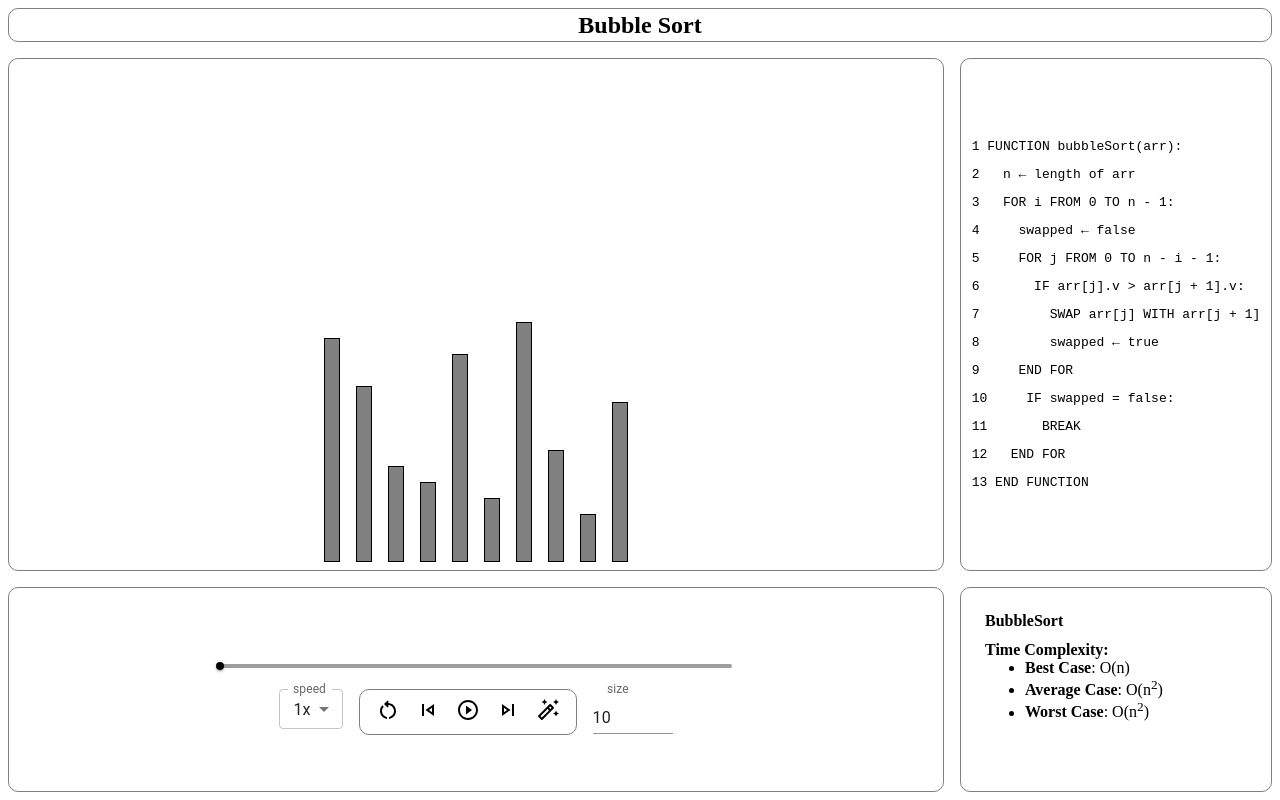
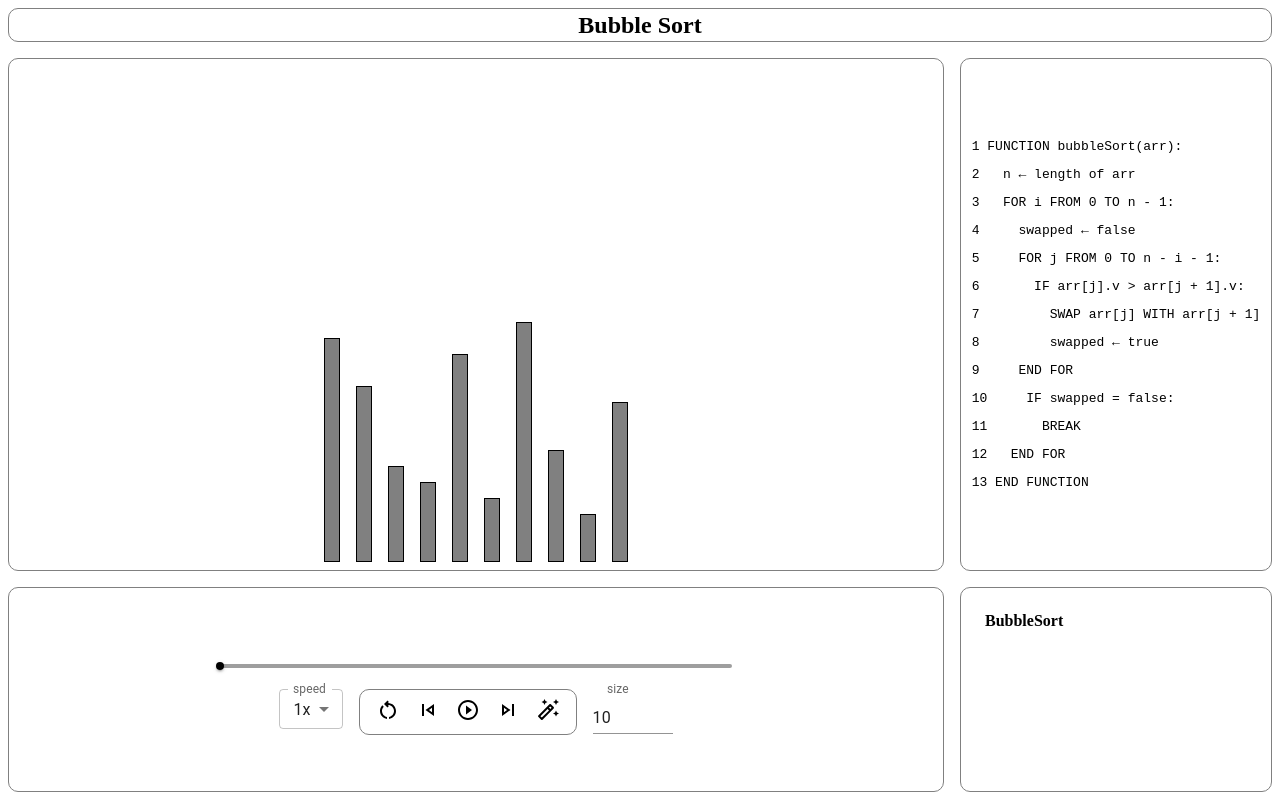
Before and after one commit to dark-wizz/algorithm-visualizer, a React (Vite) app: page / in a window 1280 px wide. Built offline with nearby package versions, Linux system fonts and the light colour scheme.

Commit message:
Issue rerender display

```diff
--- a/src/comps/About.jsx
+++ b/src/comps/About.jsx
@@ -1,15 +1,10 @@
 
-const About = () => {
+const About = (p) => {
   return <div className="about">
     <div className="wrap">
       <h4 className="title" style={{marginBottom:"0.7em"}}>BubbleSort</h4>
       <div className="desc">
-        <b>Time Complexity:</b>
-        <ul>
-          <li><b>Best Case</b>: O(n)</li>
-          <li><b>Average Case</b>: O(n<sup>2</sup>)</li>
-          <li><b>Worst Case</b>: O(n<sup>2</sup>)</li>
-        </ul>
+        {p.desc}
       </div>
     </div>
   </div>
--- a/src/comps/Display.jsx
+++ b/src/comps/Display.jsx
@@ -14,9 +14,12 @@ const Display = () => {
   const [size, setSize] = useState(10)
   const [rkey, setRkey] = useState(0);
   const [scope, animate] = useAnimate()
-  const stepsRef = useRef([])
-  const currStepsRef = useRef(0)
+  const [desc, setDesc] = useState("")
 
+
+  useEffect(()=>{
+    console.log("rendered")
+  })
   useEffect(()=>{
     setVals(genRandomArr(2, 20, size))
   },[size])
@@ -41,9 +44,11 @@ const Display = () => {
       animate={animate} size={size}
       setSize={setSize} vals={vals}
       setVals={setVals} setRkey={setRkey}
-      stepsRef={stepsRef} currStepsRef={currStepsRef}
+      setDesc={setDesc}
     />
-    <About />
+    <About
+      desc={desc}
+    />
 
   </div>
 }
--- a/src/comps/Player.jsx
+++ b/src/comps/Player.jsx
@@ -53,7 +53,8 @@ const Player = (p) => {
     setPlaying(p=>!p)
     while(currStepRef.current<stepsRef.current.length){
       if(cancelRef.current || !playingRef.current) break;
-      const ctrl = p.animate(stepsRef.current[currStepRef.current++])
+      // p.setDesc(stepsRef.current[currStepRef.current].desc)
+      const ctrl = p.animate(stepsRef.current[currStepRef.current++].animation)
       setControl(ctrl)
       await ctrl
     }
@@ -64,7 +65,8 @@ const Player = (p) => {
     cancelRef.current = true
     setStarted(false)
     if(currStepRef.current < stepsRef.current.length)
-      p.animate(stepsRef.current[currStepRef.current++])
+      p.setDesc(stepsRef.current[currStepRef.current].desc)
+      p.animate(stepsRef.current[currStepRef.current++].animation)
   }
 
   const onGen = () => {
--- a/src/utils/logToAnim.js
+++ b/src/utils/logToAnim.js
@@ -15,37 +15,37 @@ export const bubbleLog = (log) => {
 
 function animCode(l, seq){
   seq.push(
-    Array.from({length:13}).map((v,i) => {
-    return [
+    ...l.lines.map((v,i) => {
+    return {
+        animation: [
+          ...Array.from({length:13}).map((v,i) => [
               `#c${i-1}`, {backgroundColor: white}, {duration: 0}
-    ]})
-  )
-  seq.push(
-    ...l.lines.map((v,i) => {
-    return [
-        ...Array.from({length:13}).map((v,i) => {
-          return [
-            `#c${i-1}`, {backgroundColor: white}, {duration: 0}
-          ]}),
+          ]),
           [`#c${v-1}`, {backgroundColor: green}]
-      ]})
+      ],
+      desc: l.desc
+    };
+    })
   )
 }
 
 function animCheckBars (l, seq){
-  seq.push([
+  seq.push({
+    animation:[
       [`#b${l.i_id}`, {y: "-2em"}],
-    // [`#c${l.i_id}`, {y: "-2em"}],
       [`#b${l.j_id}`, {y: "-2em"},{at:"<"}],
       [`#b${l.i_id}`, {y: "0em"}],
       [`#b${l.j_id}`, {y: "0em"},{at:"<"}],
-  ])
+    ],
+    desc: l.desc
+  })
 }
 function animswapBars(l, seq){
   let b1 = document.getElementById(`b${l.i_id}`);
   let b2 = document.getElementById(`b${l.j_id}`);
 
-  seq.push([
+  seq.push({
+    animation:[
       [b1,
         {
           x: `${2 * (l.i - l.i_id) + 2}em`,
@@ -59,5 +59,7 @@ function animswapBars(l, seq){
           at: "<"
         },
       ],
-  ])
+    ],
+    desc: l.desc
+  })
 }
```
Lines whose indentation alone changed are shown as unchanged.
